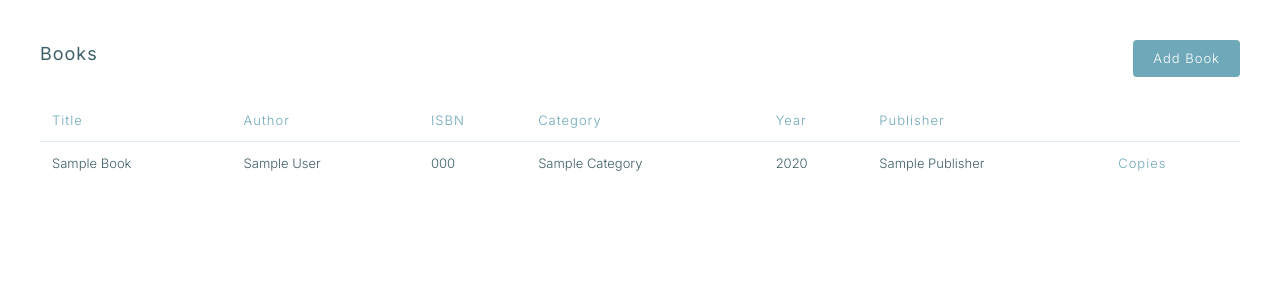
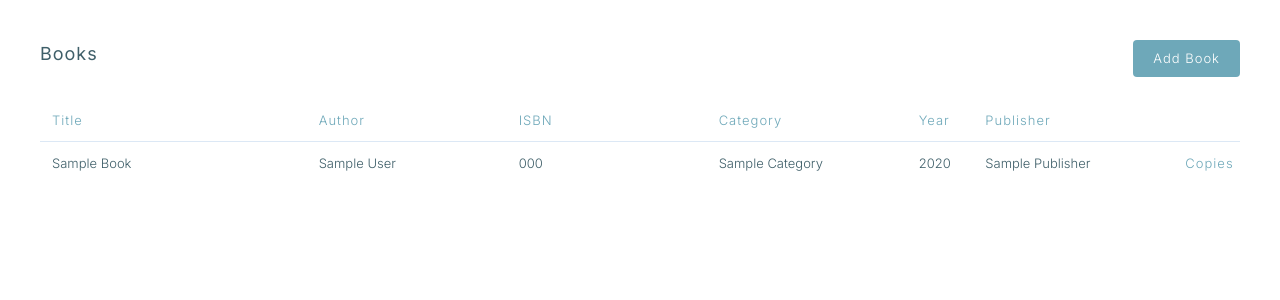
Before and after one commit to maria-caseiro/web-library, a Flask app: template templates/index.html in a window 1280 px wide. Shown: the part 56-356 px from the top of the page. Run offline with Flask 3, Linux system fonts and the light colour scheme; the template is opened without the code that fills it: most values are stand-ins (such as "Sample title", 1, 10 or a date in 2020).

Commit message:
fix: Change table layout

```diff
--- a/static/style.css
+++ b/static/style.css
@@ -109,6 +109,8 @@ table {
     width: 100%;
     border-collapse: collapse;
     font-size: 13px;
+    table-layout: fixed;
+    width: 100%;
 }
 
 thead tr {
--- a/templates/index.html
+++ b/templates/index.html
@@ -30,13 +30,13 @@
 		<table>
 			<thead>
 				<tr>
-					<th>Title</th>
-					<th>Author</th>
-					<th>ISBN</th>
-					<th>Category</th>
-					<th>Year</th>
-					<th>Publisher</th>
-					<th></th>
+					<th style="width: 20%">Title</th>
+					<th style="width: 15%">Author</th>
+					<th style="width: 15%">ISBN</th>
+					<th style="width: 15%">Category</th>
+					<th style="width: 5%">Year</th>
+					<th style="width: 15%">Publisher</th>
+					<th style="width: 5%"></th>
 				</tr>
 			</thead>
 			<tbody>
```
